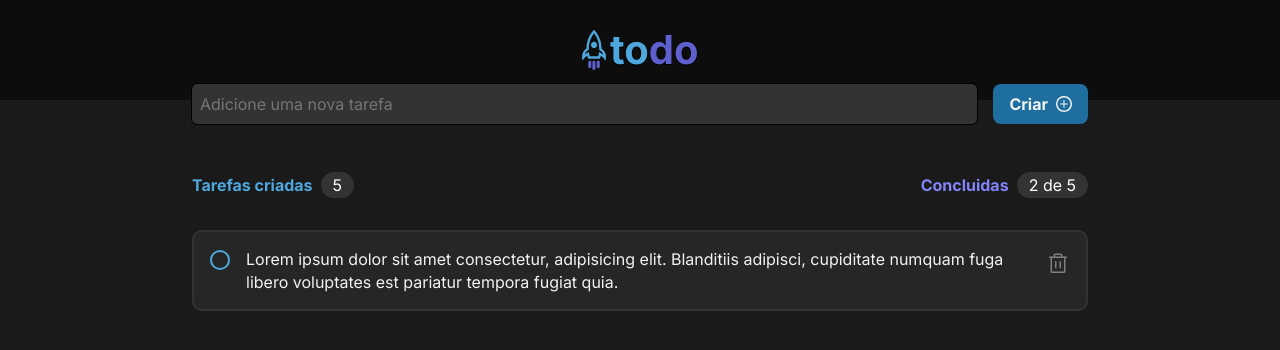
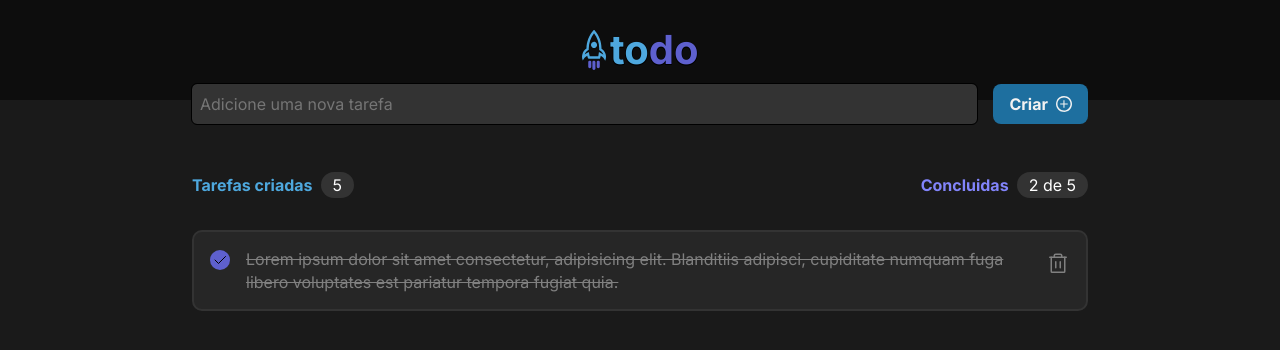
Before and after one commit to eric-cidade/to-do-list, a React (Vite) app: page / in a window 1280 px wide. Both pictures are taken after a click on the button 220 px from the left and 260 px from the top of the page. Shown: the top 350 px of the page. Built offline with nearby package versions, Linux system fonts and the light colour scheme.

Commit message:
task done funcionality implemented

```diff
--- a/index.html
+++ b/index.html
@@ -6,7 +6,7 @@
     <link rel="preconnect" href="https://fonts.gstatic.com" crossorigin>
 
     <meta name="viewport" content="width=device-width, initial-scale=1.0" />
-    <title>Vite + React + TS</title>
+    <title>Todo</title>
 
     <link href="https://fonts.googleapis.com/css2?family=Inter:wght@100..900&display=swap" rel="stylesheet">
   </head>
--- a/src/components/Task.module.css
+++ b/src/components/Task.module.css
@@ -11,19 +11,20 @@
     border: 2px solid var(--gray-400);
 }
 
-.checkbox {
-    border: 2px solid var(--blue);
-    width: 1.25rem;
-    height: 1.25rem;
-    border-radius: .625rem;
+.taskDone{
+    display: flex;
+    justify-content: space-between;
+    align-items: flex-start;
+    gap: 1rem;
+    padding: 1rem;
+    width: 100%;
     background-color: var(--gray-500);
-    margin-top: .125rem;
+    color: var(--gray-300);
+    border-radius: 10px;
+    border: 2px solid var(--gray-400);
+    text-decoration: line-through;
 }
 
-.checkbox:hover {
-    opacity: 70%;
-    cursor: pointer;
-}
 p {
     flex: 1;
 }
@@ -38,3 +39,32 @@ p {
     color: var(--danger);
     cursor: pointer;
 }
+
+.checkBoxEmpty {
+    border: 2px solid var(--blue);
+    width: 1.25rem;
+    height: 1.25rem;
+    border-radius: .625rem;
+    background-color: var(--gray-500);
+    margin-top: .125rem;
+}
+
+.checkBoxEmpty:hover {
+    opacity: 70%;
+    cursor: pointer;
+}
+
+.checkBoxFilled {
+    padding-top: .05rem;
+    border: 0;
+    border-radius: .625rem;
+    width: 1.25rem;
+    height: 1.25rem;
+    background-color: var(--purple-dark);
+    margin-top: .125rem;
+}
+
+.checkBoxFilled:hover {
+    background-color: var(--purple);
+    cursor: pointer;
+}
--- a/src/components/Task.tsx
+++ b/src/components/Task.tsx
@@ -1,11 +1,30 @@
 import styles from './Task.module.css'
 import { Trash } from 'phosphor-react';
+import { Check } from 'phosphor-react';
+import { useState} from 'react';
+
 export function Task() {
-    return (
-        <div className={styles.task}>
-            <button className={styles.checkbox} />
+    const [isChecked, setIsChecked] = useState(false);
+    function handleCheckBoxClick() {
+        isChecked ? setIsChecked(false) : setIsChecked(true)
+    }
+    if(!isChecked)
+    {
+        return (
+            <div className={styles.task}>
+                <button className={styles.checkBoxEmpty} onClick={handleCheckBoxClick}/>
+                <p>Lorem ipsum dolor sit amet consectetur, adipisicing elit. Blanditiis adipisci, cupiditate numquam fuga libero voluptates est pariatur tempora fugiat quia.</p>
+                <button className={styles.trash}><Trash size={24}/></button>
+            </div>
+        );
+    }
+    else return (
+        <div className={styles.taskDone}>
+            <button className={styles.checkBoxFilled} onClick={handleCheckBoxClick}>
+                <Check />
+            </button>
             <p>Lorem ipsum dolor sit amet consectetur, adipisicing elit. Blanditiis adipisci, cupiditate numquam fuga libero voluptates est pariatur tempora fugiat quia.</p>
             <button className={styles.trash}><Trash size={24}/></button>
         </div>
-    );
+    )
 }
```
